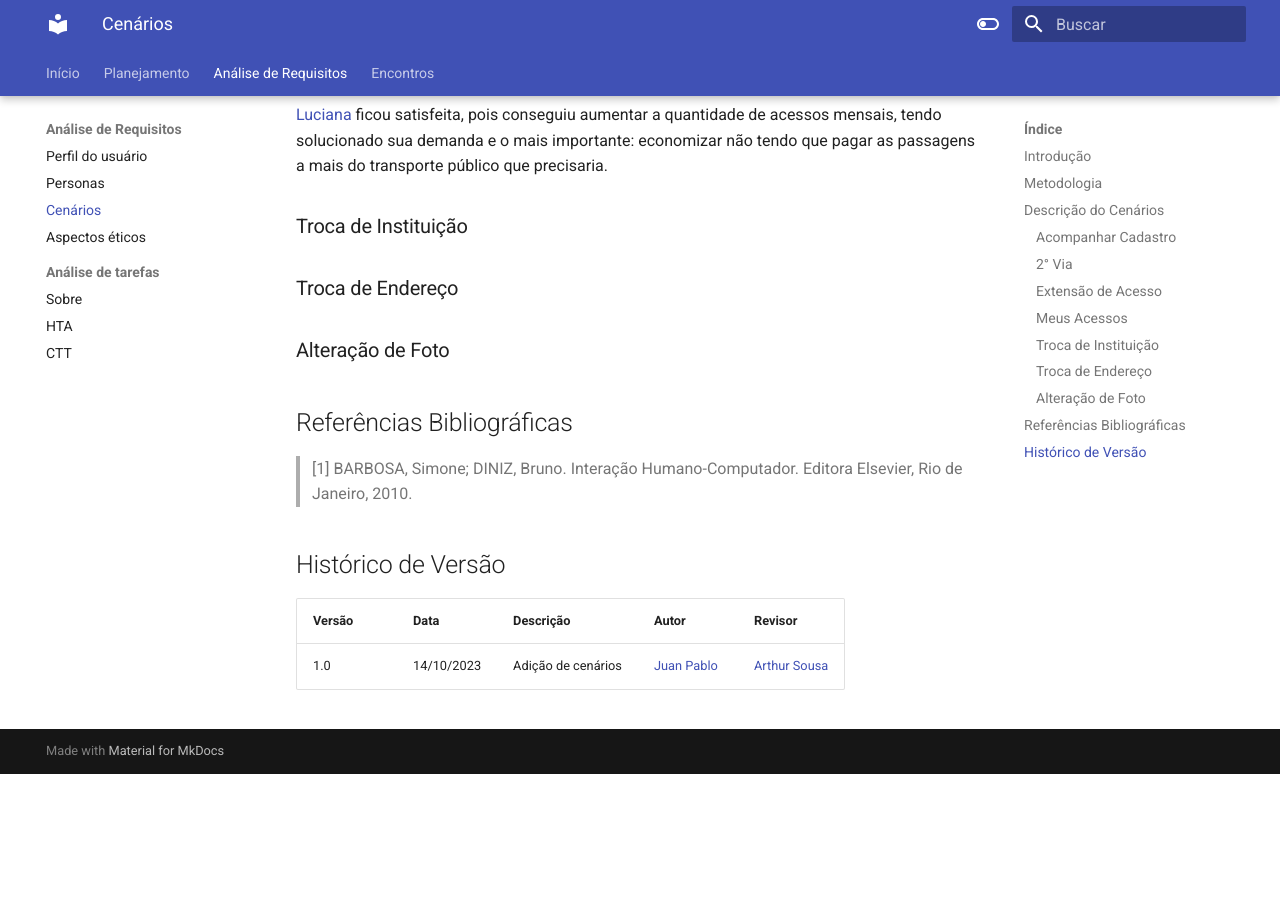
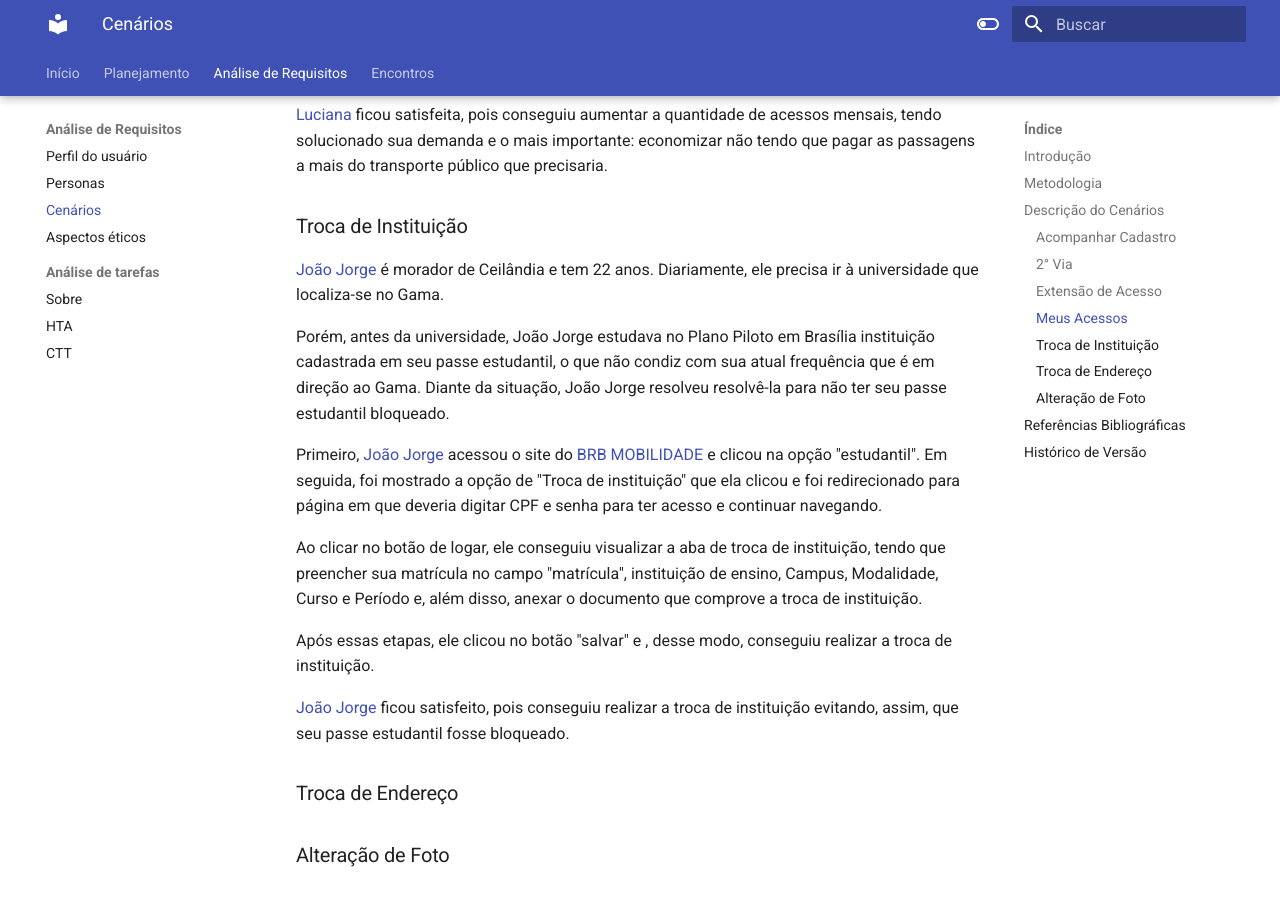
Before and after one commit to Interacao-Humano-Computador/2023.2--BRB-Mobilidade, an MkDocs documentation site: the page built from docs/analiseRequisitos/cenario.md, in a window 1280 px wide and 900 px high, scrolled down 3033 px. Built offline with MkDocs 1.6.1 and Material for MkDocs 9.7.7, drawn with Linux system fonts in a browser that asks for light colours; before the commit the page ends 3807 px from its top, so only the background shows below that.

Commit message:
Troca de Instituição

```diff
--- a/docs/analiseRequisitos/cenario.md
+++ b/docs/analiseRequisitos/cenario.md
@@ -82,6 +82,18 @@ Ao clicar no botão de logar, ela conseguiu visualizar a aba de eserviços, clic
 
 
 ### Troca de Instituição
+[João Jorge](https://interacao-humano-computador.github.io/2023.2--BRB-Mobilidade/analiseRequisitos/personas/#joao-jorge)
+é morador de Ceilândia e tem 22 anos. Diariamente, ele precisa ir à universidade que localiza-se no Gama.
+
+Porém, antes da universidade, João Jorge estudava no Plano Piloto em Brasília instituição cadastrada em seu passe estudantil, o que não condiz com sua atual frequência que é em direção ao Gama. Diante da situação, João Jorge resolveu resolvê-la para não ter seu passe estudantil bloqueado.
+
+Primeiro, [João Jorge](https://interacao-humano-computador.github.io/2023.2--BRB-Mobilidade/analiseRequisitos/personas/#joao-jorge) acessou o site do <a href="https://mobilidade.brb.com.br">BRB MOBILIDADE</a> e clicou na opção "estudantil".  Em seguida, foi mostrado a opção de "Troca de instituição" que ela clicou e foi redirecionado para página em que deveria  digitar CPF e senha para ter acesso e continuar navegando.
+
+Ao clicar no botão de logar, ele conseguiu visualizar a aba de troca de instituição, tendo que preencher sua matrícula no campo "matrícula", instituição de ensino, Campus, Modalidade, Curso e Período e, além disso, anexar o documento que comprove a troca de instituição.
+
+Após essas etapas, ele clicou no botão "salvar" e , desse modo, conseguiu realizar a troca de instituição.
+
+[João Jorge](https://interacao-humano-computador.github.io/2023.2--BRB-Mobilidade/analiseRequisitos/personas/#joao-jorge) ficou satisfeito, pois conseguiu realizar a troca de instituição evitando, assim, que seu passe estudantil fosse bloqueado.
 
 ### Troca de Endereço
 
```
